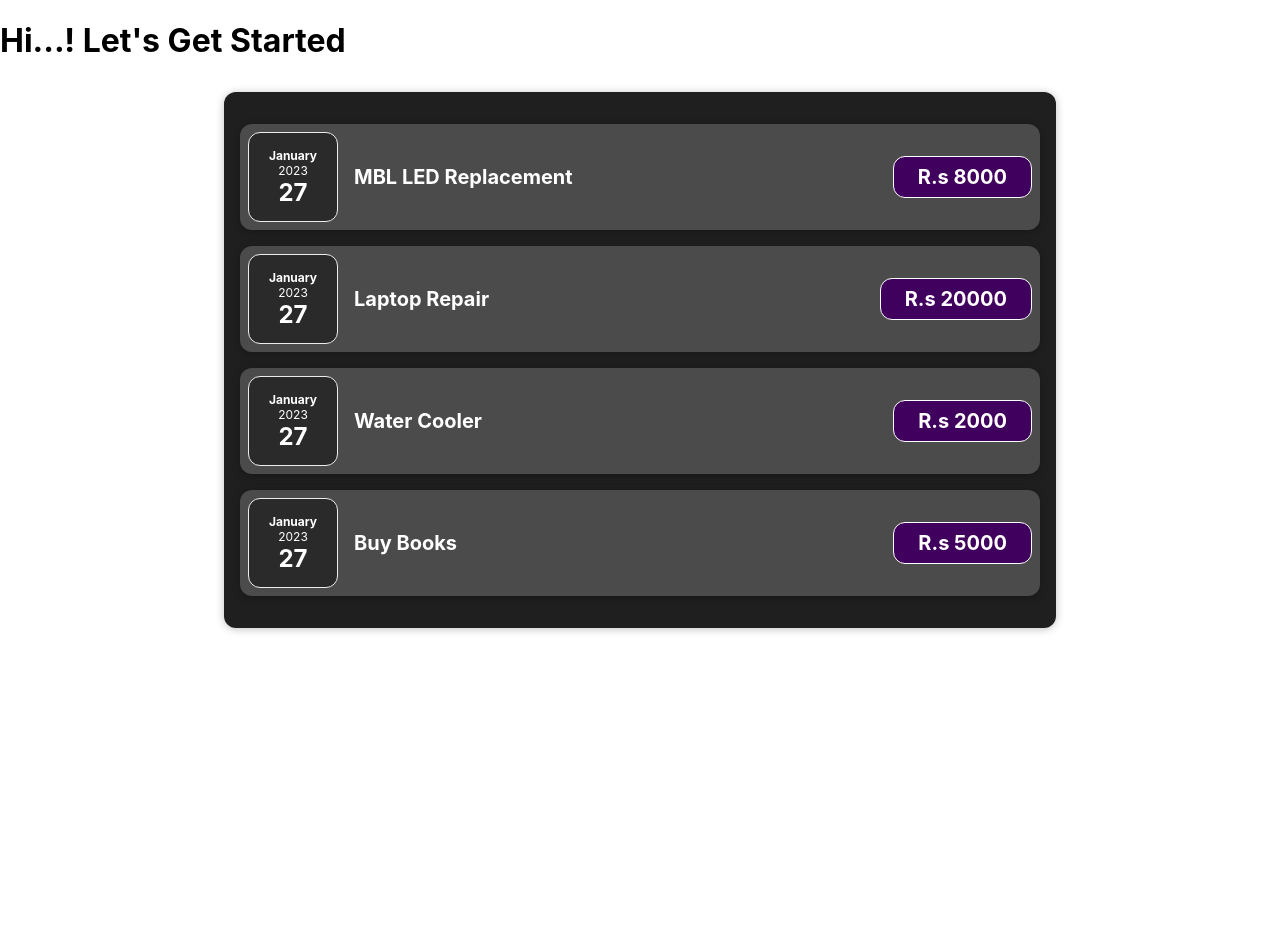
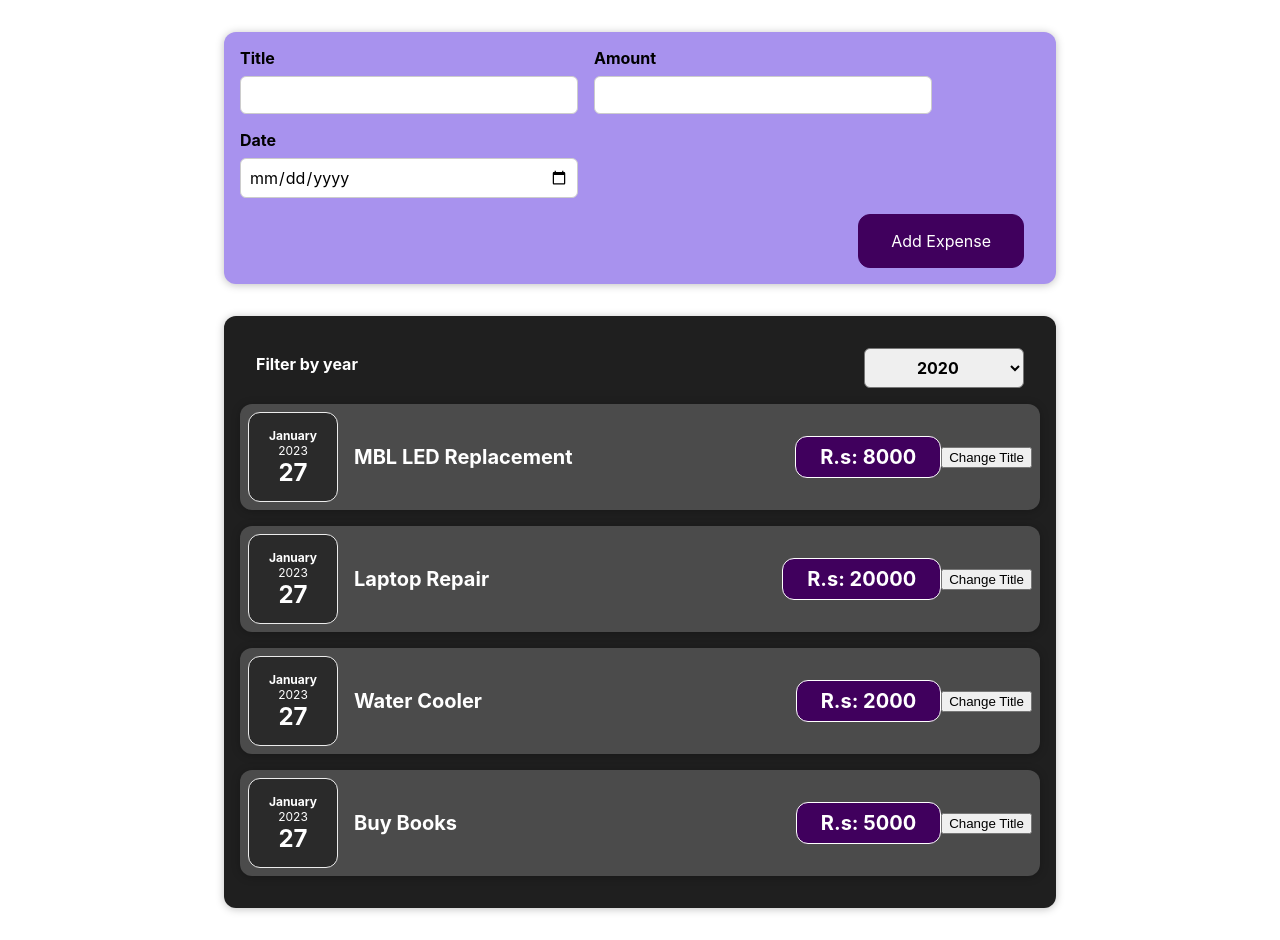
Before and after one commit to Ali-Hassan14/ReactPracProject, a React (Create React App) app in the folder prac-app1/: page / in a window 1280 px wide. Before the commit the page ends 800 px from the top, so only its background shows below. Built offline with nearby package versions, Linux system fonts and the light colour scheme.

Commit message:
states, components and lifting state up done

```diff
--- a/prac-app1/src/App.js
+++ b/prac-app1/src/App.js
@@ -1,10 +1,14 @@
 // import './App.css';
 import ExpensesItems from "./components/Expenses/ExpensesItems";
+import NewExpense from "./components/NewExpense/NewExpense";
 function App() {
-
+  const addExpenseHandler=expense=>{
+    console.log('Expense in App.js')
+    console.log(expense)
+  }
   return (
     <div className="App">
-     <h1> Hi...! Let's Get Started</h1>
+    <NewExpense onAddExpenseData={addExpenseHandler}/>
     <ExpensesItems/>
     </div>
   );
--- /dev/null
+++ b/prac-app1/src/components/Expenses/ExpenseFilter.js
@@ -0,0 +1,25 @@
+import React from 'react';
+
+import './ExpensesFilter.css';
+
+const ExpenseFilter = (props) => {
+  const dropdownChangeHandler = (event) => {
+    props.onChangeFilter(event.target.value);
+  };
+
+  return (
+    <div className='expenses-filter'>
+      <div className='expenses-filter__control'>
+        <label>Filter by year</label>
+        <select value={props.selected} onChange={dropdownChangeHandler}>
+          <option value='2022'>2022</option>
+          <option value='2021'>2021</option>
+          <option value='2020'>2020</option>
+          <option value='2019'>2019</option>
+        </select>
+      </div>
+    </div>
+  );
+};
+
+export default ExpenseFilter;
--- a/prac-app1/src/components/Expenses/ExpenseItem.js
+++ b/prac-app1/src/components/Expenses/ExpenseItem.js
@@ -1,23 +1,32 @@
+import React,{useState} from 'react';
 import './ExpenseItem.css';
 import ExpenseDate from '../Expenses/ExpenseDate'
+import Card from '../UI/Card';
 function ExpenseItem (props) {
     //  const expenseDate= new Date();
     //  const expenseTitle='Mobile LED Replacement';
     //  const expenseAmount='Rs. 8000';
+
+    const [title,setTitle] = useState(props.title);
+    const clickHandler = () =>{
+        setTitle('Updated');
+
+    }
     return(
-        <div className='expense-item'>
+        <Card className='expense-item'>
             <div>
                 <ExpenseDate date={props.date}/>
             </div>
             <div className='expense-item__description'>
-                <h2>{props.title}</h2>
+                <h2>{title}</h2>
             <div className='expense-item__price'>
                 <div>
-                    {props.amount}
+                    R.s: {props.amount}
                 </div>
             </div>
             </div>
-        </div>
+            <button onClick={clickHandler}>Change Title</button>
+        </Card>
 
     );
 }
--- /dev/null
+++ b/prac-app1/src/components/Expenses/ExpensesFilter.css
@@ -0,0 +1,24 @@
+.expenses-filter {
+    color: white;
+    padding: 0 1rem;
+}
+
+.expenses-filter__control {
+    display: flex;
+    width: 100%;
+    align-items: center;
+    justify-content: space-between;
+    margin: 1rem 0;
+}
+
+.expenses-filter label {
+    font-weight: bold;
+    margin-bottom: 0.5rem;
+}
+
+.expenses-filter select {
+    font: inherit;
+    padding: 0.5rem 3rem;
+    font-weight: bold;
+    border-radius: 6px;
+}
--- a/prac-app1/src/components/Expenses/ExpensesItems.js
+++ b/prac-app1/src/components/Expenses/ExpensesItems.js
@@ -1,6 +1,7 @@
-import React from 'react';
+import React, {useState} from 'react';
 import ExpenseItem from '../Expenses/ExpenseItem';
 import Card from '../UI/Card';
+import ExpenseFilter from './ExpenseFilter';
 import './ExpensesItems.css';
 
 function ExpensesItems() {
@@ -8,30 +9,36 @@
     {
       id:'e1',
       title:'MBL LED Replacement',
-      amount:'R.s 8000',
+      amount:'8000',
       date: new Date ()
     },
     {
       id:'e2',
       title:'Laptop Repair',
-      amount:'R.s 20000',
+      amount:'20000',
       date: new Date ()
     },
     {
       id:'e3',
       title:'Water Cooler',
-      amount:'R.s 2000',
+      amount:'2000',
       date: new Date ()
     },
     {
       id:'e4',
       title:'Buy Books',
-      amount:'R.s 5000',
+      amount:'5000',
       date: new Date ()
     }
   ]
+  const [filteredYear, setFilteredYear] = useState('2020');
+
+  const filterChangeHandler = selectedYear => {
+    setFilteredYear(selectedYear);
+  };
   return (
     <Card className="expenses">
+    <ExpenseFilter selected={filteredYear} onChangeFilter={filterChangeHandler}/>
     <ExpenseItem title={expenses[0].title} amount={expenses[0].amount} date={expenses[0].date}></ExpenseItem>
      <ExpenseItem title={expenses[1].title} amount={expenses[1].amount} date={expenses[1].date}></ExpenseItem>
      <ExpenseItem title={expenses[2].title} amount={expenses[2].amount} date={expenses[2].date}></ExpenseItem>
--- /dev/null
+++ b/prac-app1/src/components/NewExpense/ExpenseForm.css
@@ -0,0 +1,26 @@
+.new-expense__controls {
+    display: flex;
+    flex-wrap: wrap;
+    gap: 1rem;
+    margin-bottom: 1rem;
+    text-align: left;
+}
+
+.new-expense__control label {
+    font-weight: bold;
+    margin-bottom: 0.5rem;
+    display: block;
+}
+
+.new-expense__control input {
+    font: inherit;
+    padding: 0.5rem;
+    border-radius: 6px;
+    border: 1px solid #ccc;
+    width: 20rem;
+    max-width: 100%;
+}
+
+.new-expense__actions {
+    text-align: right;
+}
--- /dev/null
+++ b/prac-app1/src/components/NewExpense/ExpenseForm.js
@@ -0,0 +1,105 @@
+import React, { useState } from "react";
+import './ExpenseForm.css'
+const ExpenseForm=(props)=>{
+    const submitHandler = (event) =>{
+      event.preventDefault();
+      const expenseData = {
+        title:enteredTitle,
+        amount:enteredAmount,
+        date:new Date(enteredDate),
+        // price:enteredPrice
+      }
+      props.onSaveExpenseData(expenseData);
+      setEnteredTitle('');
+      setEnteredAmount('');
+      setEnteredDate('');
+    }
+    const [enteredTitle,setEnteredTitle]=useState('');
+    const [enteredAmount,setEnteredAmount]=useState('');
+    const [enteredDate,setEnteredDate]=useState('');
+    // const [enteredPrice,setPrice]=useState('');
+    // const[userInput,setUserInput]=useState({
+    //     title:'',
+    //     amount:'',
+    //     date:'',
+    //     price:''
+    //   }
+    // );
+    const amountChangeHandler = (event) =>{
+        setEnteredAmount(event.target.value)
+        // setUserInput({
+        //   ...userInput,
+        //   amount:event.target.value
+        // })
+        // setUserInput((prevState)=>{
+        //     return{
+        //       ...prevState,
+        //       amount:event.target.value
+        //     }
+        // });
+    }
+     const dateChangeHandler = (event) =>{
+        setEnteredDate(event.target.value)
+        // setUserInput({
+        //   ...userInput,
+        //   date:event.target.value
+        // })
+        // setUserInput((prevState)=>{
+        //   return{
+        //     ...prevState,
+        //     date:event.target.value
+        //   }
+        // });
+    }
+     const titleChangeHandler = (event) =>{
+        setEnteredTitle(event.target.value)
+        // setUserInput({
+        //   ...userInput,
+        //   title:event.target.value,
+        // })
+        // setUserInput((prevState)=>{
+        //     return{
+        //       ...prevState,
+        //       title:event.target.value
+        //     }
+        // });
+    }
+    // const priceChangeHandler = (event) =>{
+    //     setPrice(event.target.value)
+    //     // SetUserInput({
+    //     //  ...userInput,
+    //     //  price:event.target.value
+    //     // })
+    //     // setUserInput((prevState)=>{
+    //     //     return{
+    //     //       ...prevState,
+    //     //       price:event.target.value
+    //     //     }
+    //     // });
+    // }
+    return (
+    <form onSubmit={submitHandler}>
+        <div className='new-expense__controls'>
+        <div className='new-expense__control'>
+          <label>Title</label>
+          <input type='text' value={enteredTitle} onChange={titleChangeHandler}/>
+        </div>
+        <div className='new-expense__control'>
+          <label>Amount</label>
+          <input type='number' min='0.01' step='0.01' value={enteredAmount} onChange={amountChangeHandler}/>
+        </div>
+        <div className='new-expense__control'>
+          <label>Date</label>
+          <input type='date' min='2019-01-01' max='2022-12-31' value={enteredDate} onChange={dateChangeHandler}/>
+        </div>
+        {/* <div className='new-expense__control'>
+          <label>Price</label>
+          <input type='number'  onChange={priceChangeHandler}/>
+        </div> */}
+      </div>
+      <div className='new-expense__actions'>
+        <button type='submit'>Add Expense</button>
+      </div>
+    </form>
+)}
+export default ExpenseForm;
--- /dev/null
+++ b/prac-app1/src/components/NewExpense/NewExpense.css
@@ -0,0 +1,38 @@
+.new-expense {
+    background-color: #a892ee;
+    padding: 1rem;
+    margin: 2rem auto;
+    width: 50rem;
+    max-width: 95%;
+    border-radius: 12px;
+    text-align: center;
+    box-shadow: 0 1px 8px rgba(0, 0, 0, 0.25);
+}
+
+.new-expense button {
+    font: inherit;
+    cursor: pointer;
+    padding: 1rem 2rem;
+    border: 1px solid #40005d;
+    background-color: #40005d;
+    color: white;
+    border-radius: 12px;
+    margin-right: 1rem;
+}
+
+.new-expense button:hover,
+.new-expense button:active {
+    background-color: #510674;
+    border-color: #510674;
+}
+
+.new-expense button.alternative {
+    color: #220131;
+    border-color: transparent;
+    background-color: transparent;
+}
+
+.new-expense button.alternative:hover,
+.new-expense button.alternative:active {
+    background-color: #ddb3f8;
+}
--- /dev/null
+++ b/prac-app1/src/components/NewExpense/NewExpense.js
@@ -0,0 +1,19 @@
+import React from 'react'
+import ExpenseForm from './ExpenseForm'
+import './NewExpense.css'
+const NewExpense=(props) =>{
+  const saveExpenseDataHandler = (enteredExpenseData) =>{
+    const expenseData={
+      ...enteredExpenseData,
+      id:Math.random().toString
+    };
+    props.onAddExpenseData(expenseData);
+  };
+  return (
+    <div className="new-expense">
+        <ExpenseForm onSaveExpenseData={saveExpenseDataHandler}/>
+    </div>
+  );
+};
+
+export default NewExpense
```
